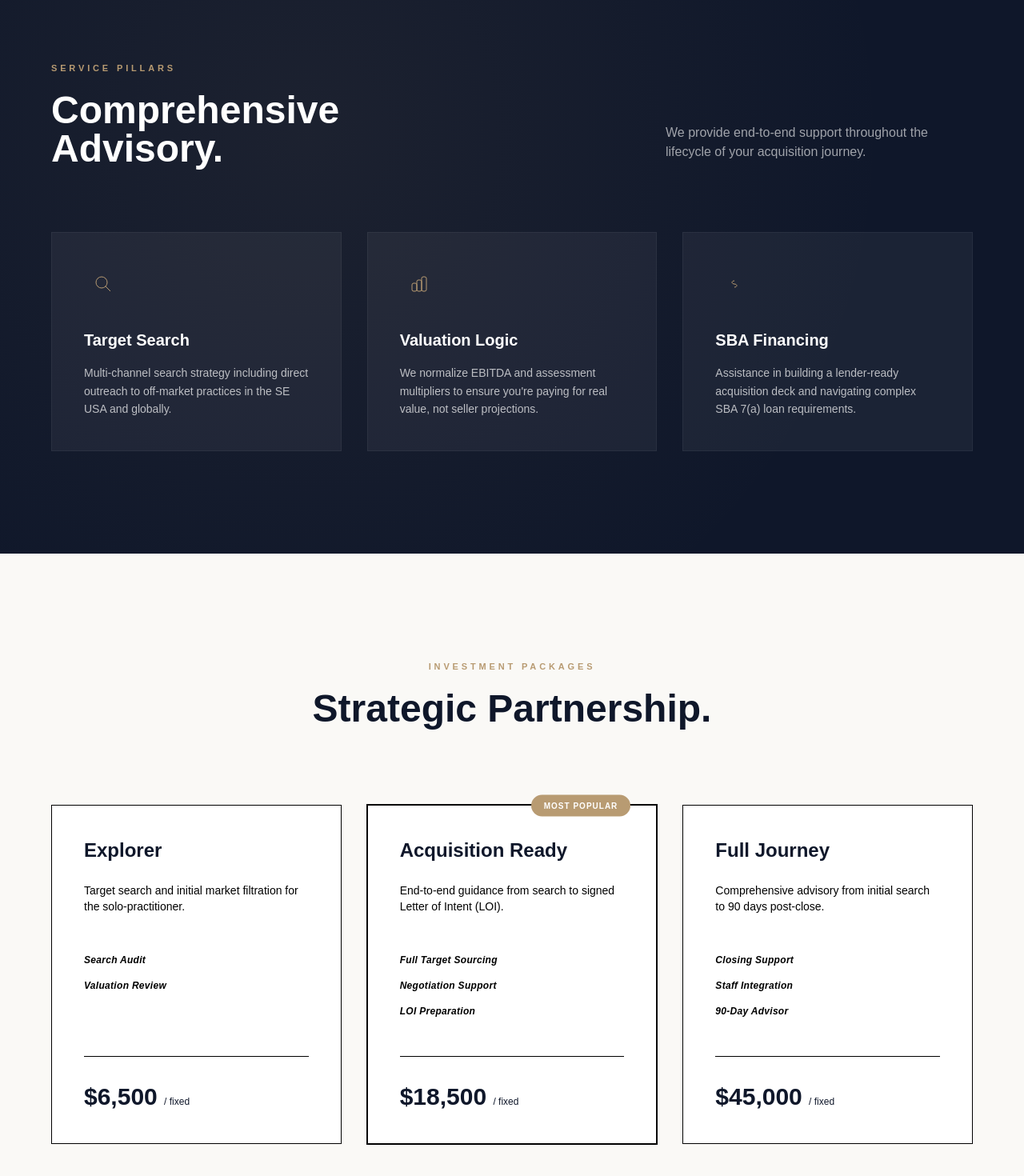
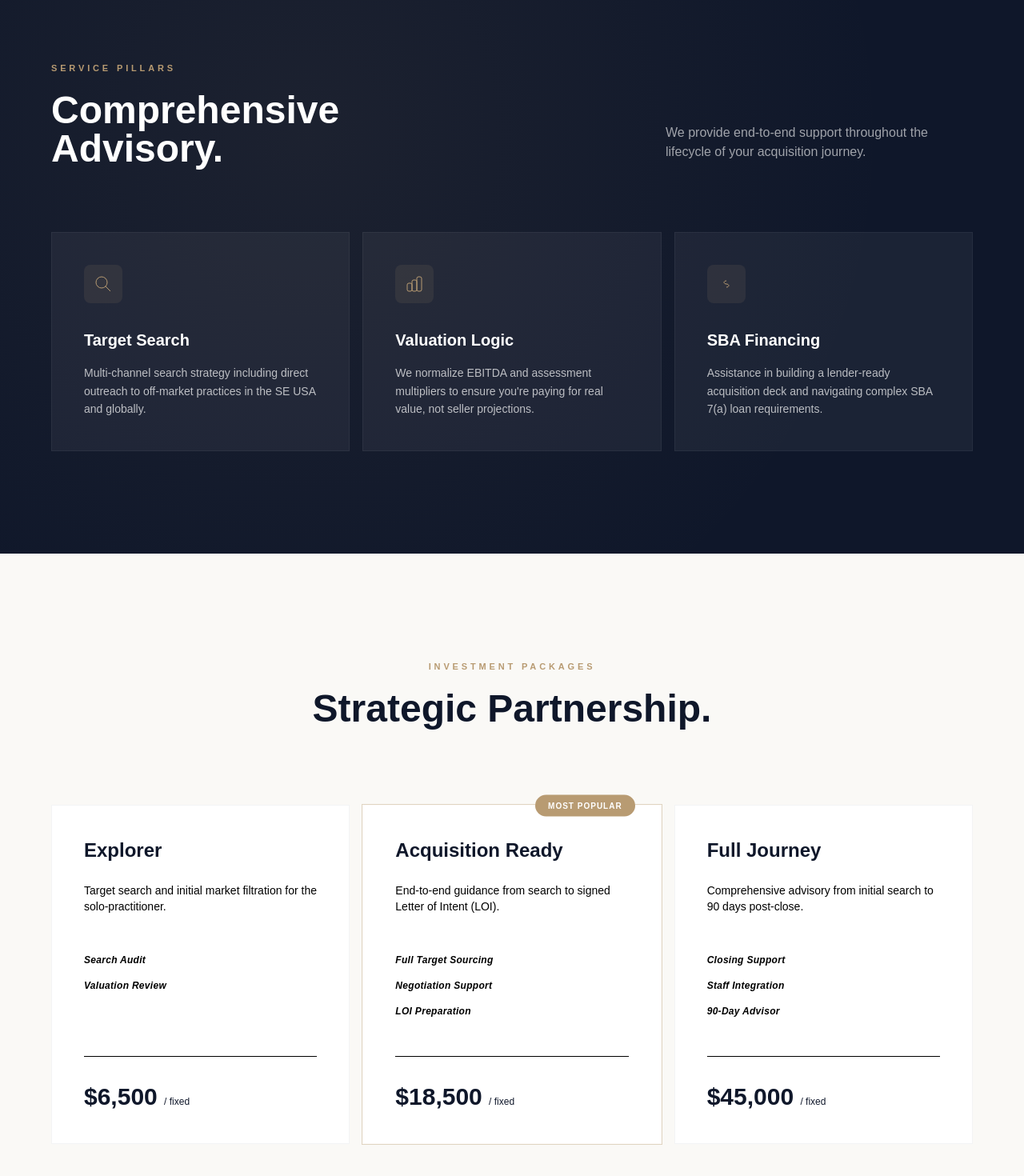
Before and after one commit to JatinBrandshow/world-assist, a Next.js app: page / in a window 1280 px wide. Shown: the part 3969-5439 px from the top of the page at 80% size. Built offline with nearby package versions, Linux system fonts and the light colour scheme.

Commit message:
New Changes

```diff
--- a/src/components/InvestmentPackages.js
+++ b/src/components/InvestmentPackages.js
@@ -2,7 +2,7 @@ const InvestmentPackages = () => {
     return (
         <>
             <section id="packages" className="py-32 bg-brand-paper">
-                <div className="max-w-7xl mx-auto px-6 lg:px-16">
+                <div className="max-w-375 mx-auto px-6 lg:px-16">
                     {/* Heading */}
                     <div className="text-center mb-24">
                         <span className="text-[11px] font-bold tracking-[0.35em] text-brand-gold uppercase mb-5 inline-block">
@@ -13,9 +13,9 @@ const InvestmentPackages = () => {
                     </div>
 
                     {/* Grid */}
-                    <div className="grid grid-cols-1 md:grid-cols-3 gap-8">
+                    <div className="grid grid-cols-1 md:grid-cols-3 gap-4">
                         {/* CARD 1 */}
-                        <div className="flex flex-col justify-between bg-white border border-brand-navy/5 p-10 transition-all duration-500 hover:shadow-2xl hover:-translate-y-2">
+                        <div className="flex flex-col justify-between bg-white border border-[#1e293b]/5 p-10 transition-all duration-500 hover:shadow-2xl ">
                             <div className="space-y-6">
                                 <h3 className="text-2xl font-bold text-brand-black">Explorer</h3>
 
@@ -39,7 +39,7 @@ const InvestmentPackages = () => {
                         </div>
 
                         {/* CARD 2 (Highlighted) */}
-                        <div className="relative flex flex-col justify-between bg-white border border-brand-gold/40 ring-1 ring-brand-gold/40 p-10 transition-all duration-500 hover:shadow-2xl hover:-translate-y-2">
+                        <div className="relative flex flex-col justify-between bg-white border border-[#b89b72]/5 ring-1 ring-[#b89b72]/40 p-10 transition-all duration-500 hover:shadow-2xl ">
                             {/* Badge */}
                             <div className="absolute top-0 right-8 -translate-y-1/2 bg-brand-gold text-white text-[10px] font-bold tracking-widest uppercase px-4 py-1.5 rounded-full">
                                 Most Popular
@@ -69,7 +69,7 @@ const InvestmentPackages = () => {
                         </div>
 
                         {/* CARD 3 */}
-                        <div className="flex flex-col justify-between bg-white border border-brand-navy/5 p-10 transition-all duration-500 hover:shadow-2xl hover:-translate-y-2">
+                        <div className="flex flex-col justify-between bg-white border border-[#1e293b]/5 p-10 transition-all duration-500 hover:shadow-2xl ">
                             <div className="space-y-6">
                                 <h3 className="text-2xl font-bold text-brand-black">Full Journey</h3>
 
--- a/src/components/Services.js
+++ b/src/components/Services.js
@@ -1,6 +1,5 @@
 const Services = () => {
     return (
-        <>
         <section id="services" className="py-32 bg-brand-black text-white relative">
             {/* Background Gradient */}
             <div className="absolute inset-0 bg-[radial-gradient(circle_at_30%_30%,rgba(184,155,114,0.08)_0%,transparent_70%)]"></div>
@@ -9,7 +8,7 @@ const Services = () => {
                 {/* Header */}
                 <div className="flex flex-col lg:flex-row justify-between items-end gap-12 mb-20">
                     <div className="max-w-xl">
-                            <span className="text-[11px] font-bold tracking-[0.35em] text-brand-gold uppercase mb-5 inline-block">
+                        <span className="text-[11px] font-bold tracking-[0.35em] text-[#b89b72] uppercase mb-5 inline-block">
                             Service Pillars
                         </span>
 
@@ -22,10 +21,12 @@ const Services = () => {
                 </div>
 
                 {/* Grid */}
-                    <div className="grid grid-cols-1 md:grid-cols-2 lg:grid-cols-3 gap-8">
+                <div className="grid grid-cols-1 md:grid-cols-2 lg:grid-cols-3 gap-4">
                     {/* CARD 1 */}
-                        <div className="p-10 border border-white/5 bg-white/5 transition-all duration-700 relative overflow-hidden hover:-translate-y-4 hover:shadow-2xl hover:shadow-brand-gold/10 hover:bg-white/10">
-                            <div className="w-12 h-12 rounded-lg bg-brand-gold/10 flex items-center justify-center text-brand-gold mb-8 transition-all duration-500 group-hover:scale-110">
+                    <div
+                        className="group relative p-10 border border-white/5 bg-white/5 overflow-hidden transition-all duration-500 hover:bg-white/10 hover:shadow-2xl hover:shadow-[#b89b72]/10 before:absolute before:top-0 before:left-0 before:h-[2px] before:w-full before:bg-[#b89b72] before:scale-x-0 before:origin-left before:transition-transform before:duration-500 hover:before:scale-x-100"
+                    >
+                        <div className="w-12 h-12 rounded-lg bg-[#b89b72]/10 flex items-center justify-center text-[#b89b72] mb-8">
                             <svg className="w-6 h-6" fill="none" stroke="currentColor" viewBox="0 0 24 24">
                                 <path d="M21 21l-6-6m2-5a7 7 0 11-14 0 7 7 0 0114 0z" />
                             </svg>
@@ -34,14 +35,16 @@ const Services = () => {
                         <h4 className="text-xl font-bold mb-4">Target Search</h4>
 
                         <p className="text-sm text-white/70 leading-relaxed">
-                                Multi-channel search strategy including direct outreach to off-market practices in the
-                                SE USA and globally.
+                            Multi-channel search strategy including direct outreach to off-market practices in the SE
+                            USA and globally.
                         </p>
                     </div>
 
                     {/* CARD 2 */}
-                        <div className="p-10 border border-white/5 bg-white/5 transition-all duration-700 relative overflow-hidden hover:-translate-y-4 hover:shadow-2xl hover:shadow-brand-gold/10 hover:bg-white/10">
-                            <div className="w-12 h-12 rounded-lg bg-brand-gold/10 flex items-center justify-center text-brand-gold mb-8 transition-all duration-500">
+                    <div
+                        className="group relative p-10 border border-white/5 bg-white/5 overflow-hidden transition-all duration-500 hover:bg-white/10 hover:shadow-2xl hover:shadow-[#b89b72]/10 before:absolute before:top-0 before:left-0 before:h-[2px] before:w-full before:bg-[#b89b72] before:scale-x-0 before:origin-left before:transition-transform before:duration-500 hover:before:scale-x-100"
+                    >
+                        <div className="w-12 h-12 rounded-lg bg-[#b89b72]/10 flex items-center justify-center text-[#b89b72] mb-8">
                             <svg className="w-6 h-6" fill="none" stroke="currentColor" viewBox="0 0 24 24">
                                 <path d="M9 19v-6a2 2 0 00-2-2H5a2 2 0 00-2 2v6a2 2 0 002 2h2a2 2 0 002-2zm0 0V9a2 2 0 012-2h2a2 2 0 012 2v10m-6 0a2 2 0 002 2h2a2 2 0 002-2m0 0V5a2 2 0 012-2h2a2 2 0 012 2v14a2 2 0 01-2 2h-2a2 2 0 01-2-2z" />
                             </svg>
@@ -50,14 +53,16 @@ const Services = () => {
                         <h4 className="text-xl font-bold mb-4">Valuation Logic</h4>
 
                         <p className="text-sm text-white/70 leading-relaxed">
-                                We normalize EBITDA and assessment multipliers to ensure you're paying for real value,
-                                not seller projections.
+                            We normalize EBITDA and assessment multipliers to ensure you're paying for real value, not
+                            seller projections.
                         </p>
                     </div>
 
                     {/* CARD 3 */}
-                        <div className="p-10 border border-white/5 bg-white/5 transition-all duration-700 relative overflow-hidden hover:-translate-y-4 hover:shadow-2xl hover:shadow-brand-gold/10 hover:bg-white/10">
-                            <div className="w-12 h-12 rounded-lg bg-brand-gold/10 flex items-center justify-center text-brand-gold mb-8 transition-all duration-500">
+                    <div
+                        className="group relative p-10 border border-white/5 bg-white/5 overflow-hidden transition-all duration-500 hover:bg-white/10 hover:shadow-2xl hover:shadow-[#b89b72]/10 before:absolute before:top-0 before:left-0 before:h-[2px] before:w-full before:bg-[#b89b72] before:scale-x-0 before:origin-left before:transition-transform before:duration-500 hover:before:scale-x-100"
+                    >
+                        <div className="w-12 h-12 rounded-lg bg-[#b89b72]/10 flex items-center justify-center text-[#b89b72] mb-8">
                             <svg className="w-6 h-6" fill="none" stroke="currentColor" viewBox="0 0 24 24">
                                 <path d="M12 8c-1.657 0-3 .895-3 2s1.343 2 3 2 3 .895 3 2-1.343 2-3 2" />
                             </svg>
@@ -66,14 +71,13 @@ const Services = () => {
                         <h4 className="text-xl font-bold mb-4">SBA Financing</h4>
 
                         <p className="text-sm text-white/70 leading-relaxed">
-                                Assistance in building a lender-ready acquisition deck and navigating complex SBA 7(a)
-                                loan requirements.
+                            Assistance in building a lender-ready acquisition deck and navigating complex SBA 7(a) loan
+                            requirements.
                         </p>
                     </div>
                 </div>
             </div>
         </section>
-        </>
     );
 };
 
```
Lines whose indentation alone changed are shown as unchanged.
